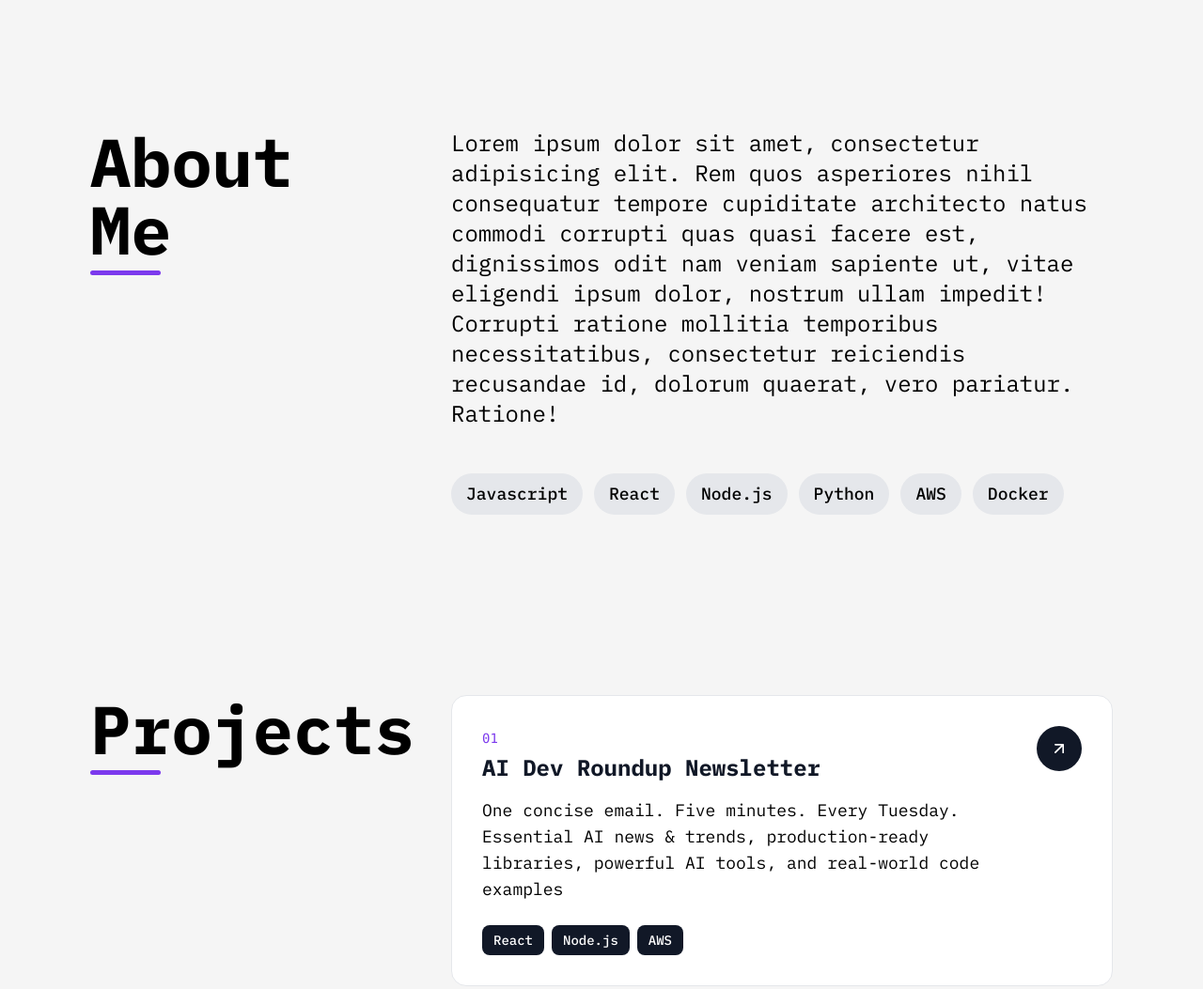
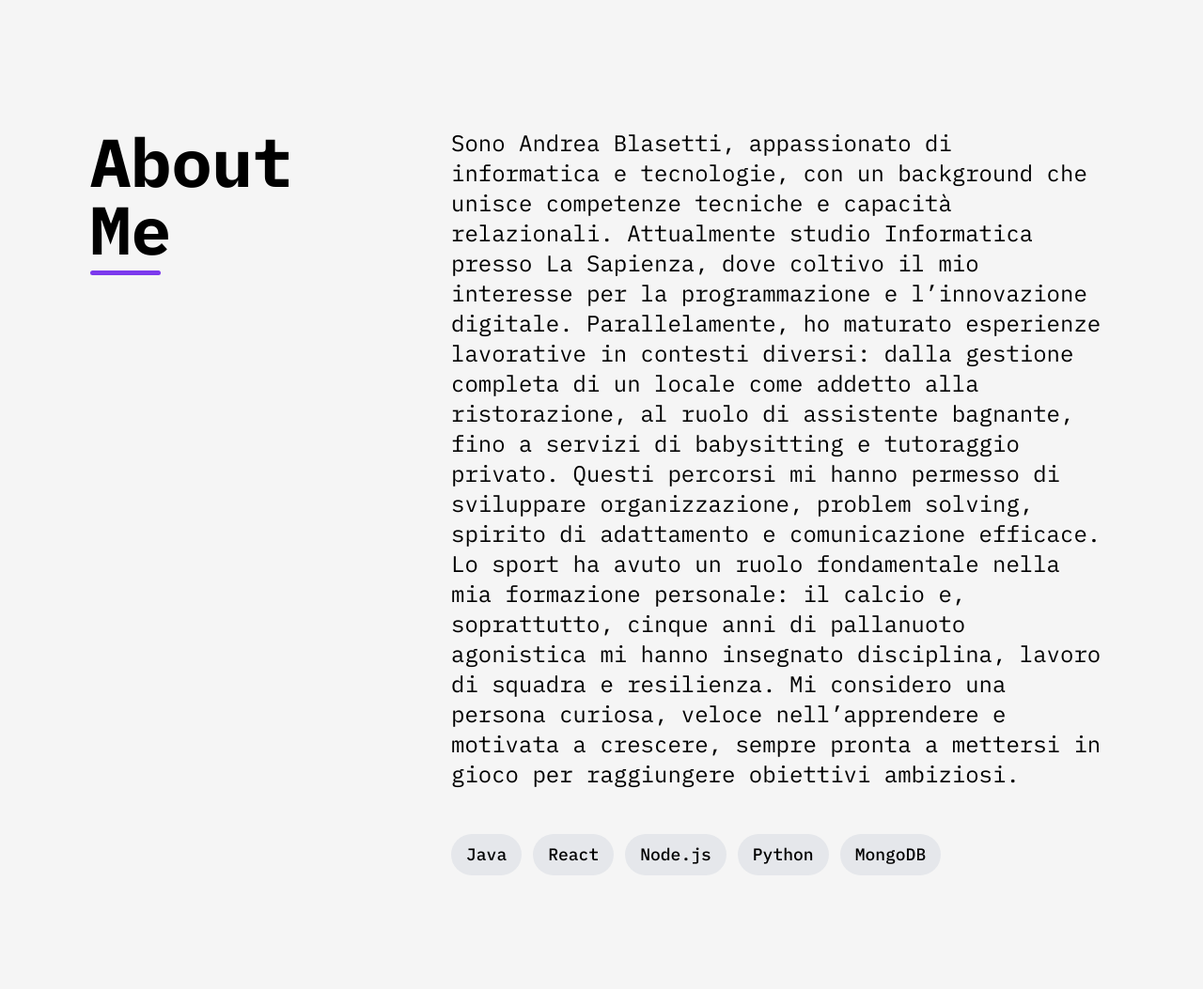
Before and after one commit to oneSpecter/portfolio, an Astro site: page / in a window 1280 px wide. Shown: the part 760-1813 px from the top of the page at 94% size. Built offline with nearby package versions, Linux system fonts and the light colour scheme; Astro itself is replaced by a stand-in of ours.

Commit message:
start config

```diff
--- a/src/components/Footer.astro
+++ b/src/components/Footer.astro
@@ -9,7 +9,7 @@ const hasEducation = siteConfig.education && siteConfig.education.length > 0;
 <footer
   id="footer"
   style={`--accent-color: ${siteConfig.accentColor}; --dkbg-color: ${siteConfig.dkbackgroundColor};`}
-  class="relative bg-gray-200 dark:bg-[#111132]"
+  class="relative bg-gray-200 dark:bg-[#111132] border-t border-gray-300 dark:border-[#111132]"
 >
   <div class="mx-auto max-w-6xl px-6 py-12 lg:px-8">
     <div
--- a/src/config.ts
+++ b/src/config.ts
@@ -11,8 +11,8 @@ export const siteConfig = {
     github: "https://github.com/",
   },
   aboutMe:
-    "Lorem ipsum dolor sit amet, consectetur adipisicing elit. Rem quos asperiores nihil consequatur tempore cupiditate architecto natus commodi corrupti quas quasi facere est, dignissimos odit nam veniam sapiente ut, vitae eligendi ipsum dolor, nostrum ullam impedit! Corrupti ratione mollitia temporibus necessitatibus, consectetur reiciendis recusandae id, dolorum quaerat, vero pariatur. Ratione!",
-  skills: ["Javascript", "React", "Node.js", "Python", "AWS", "Docker"],
+    "Sono Andrea Blasetti, appassionato di informatica e tecnologie, con un background che unisce competenze tecniche e capacità relazionali. Attualmente studio Informatica presso La Sapienza, dove coltivo il mio interesse per la programmazione e l’innovazione digitale. Parallelamente, ho maturato esperienze lavorative in contesti diversi: dalla gestione completa di un locale come addetto alla ristorazione, al ruolo di assistente bagnante, fino a servizi di babysitting e tutoraggio privato. Questi percorsi mi hanno permesso di sviluppare organizzazione, problem solving, spirito di adattamento e comunicazione efficace. Lo sport ha avuto un ruolo fondamentale nella mia formazione personale: il calcio e, soprattutto, cinque anni di pallanuoto agonistica mi hanno insegnato disciplina, lavoro di squadra e resilienza. Mi considero una persona curiosa, veloce nell’apprendere e motivata a crescere, sempre pronta a mettersi in gioco per raggiungere obiettivi ambiziosi.",
+  skills: ["Java", "React", "Node.js", "Python", "MongoDB"],
   projects: [
     {
       name: "AI Dev Roundup Newsletter",
@@ -69,24 +69,32 @@ export const siteConfig = {
     },
   ],
   education: [
-    {
-      school: "University Name",
-      degree: "Bachelor of Science in Computer Science",
-      dateRange: "2014 - 2018",
+      {
+      school: "Diploma di Maturità Scientifica",
+      degree: "Liceo Scientifico Pacinotti-Archimede",
+      dateRange: "2019-2024",
       achievements: [
-        "Graduated Magna Cum Laude with 3.8 GPA",
-        "Dean's List all semesters",
-        "President of Computer Science Club",
+        "Diploma con voto 79/100",
+        "Studente-atleta con media voto 8/10",
       ],
     },
     {
-      school: "Online Platform",
-      degree: "Full Stack Development Certificate",
-      dateRange: "2019",
+      school: "Università Sapienza di Roma",
+      degree: "Laura in Informatica (in corso)",
+      dateRange: "2025-Present",
       achievements: [
-        "Completed 500+ hours of coursework",
-        "Built 10+ portfolio projects",
-        "Specialized in React and Node.js",
+        "Media voto 31/30",
+        "Corso di laurea triennale in Informatica",
+      ],
+    },
+    {
+      school: "Accademia informatica",
+      degree: "Developer Certificate",
+      dateRange: "04/2025 - 12/2025",
+      achievements: [
+        "670 ore di corso",
+        "Esame finale con voto 2000/30",
+        "Sviluppo web Java + Angular",
       ],
     },
   ],
```
